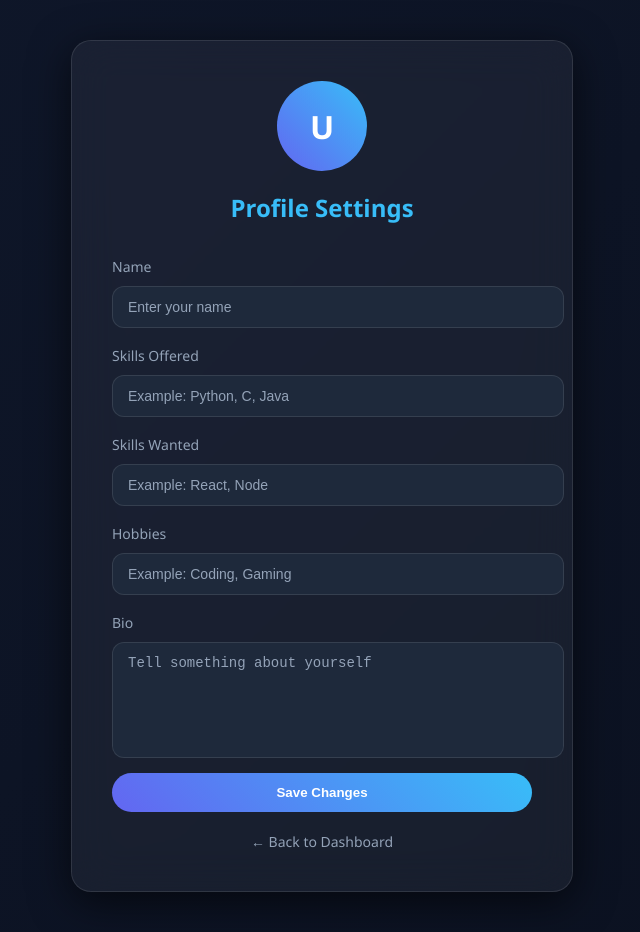
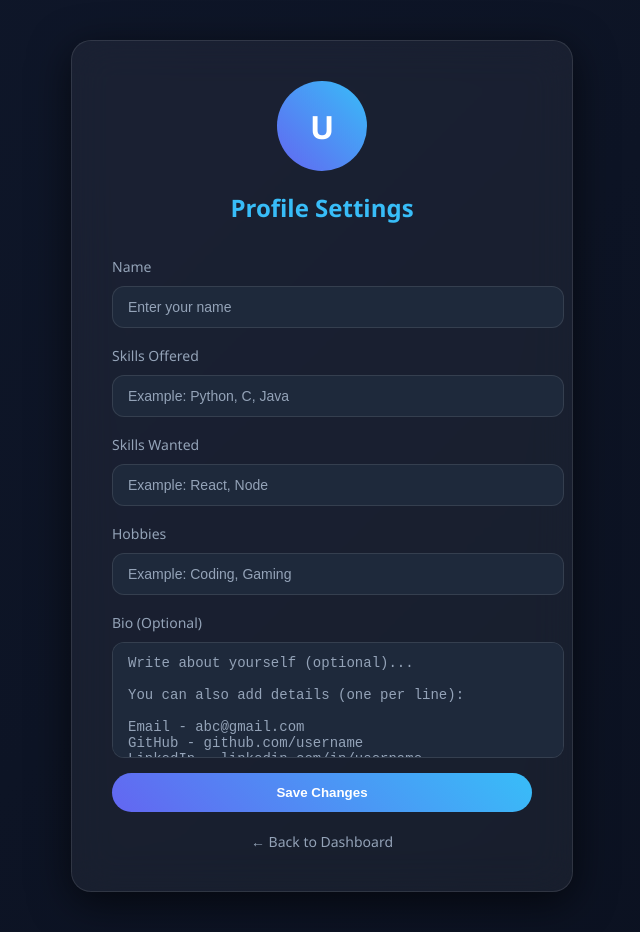
Before and after one commit to akhil07777/peertopeer, a React (Create React App) app in the folder frontend/: page /profile in a window 1280 px wide. Shown: the whole page, without its empty margins (318-958 px from the left). Built offline with nearby package versions, Linux system fonts and the light colour scheme; no server answers.

Commit message:
updated bio section logic

```diff
--- a/frontend/src/pages/Profile.js
+++ b/frontend/src/pages/Profile.js
@@ -136,14 +136,21 @@ function Profile() {
   />
 
   {/* BIO */}
-  <label className="profile-label">Bio</label>
-  <textarea
-    name="bio"
-    value={form.bio}
-    onChange={handleChange}
-    placeholder="Tell something about yourself"
-  />
+<label className="profile-label">Bio (Optional)</label>
+<textarea
+  name="bio"
+  value={form.bio}
+  onChange={handleChange}
+  placeholder={`Write about yourself (optional)...
 
+You can also add details (one per line):
+
+Email - abc@gmail.com
+GitHub - github.com/username
+LinkedIn - linkedin.com/in/username
+
+Tip: Use "Label - Value" format (Label - Value)`}
+/>
 </div>
 
         {/* 🔥 IMPORTANT FIX HERE */}
```
